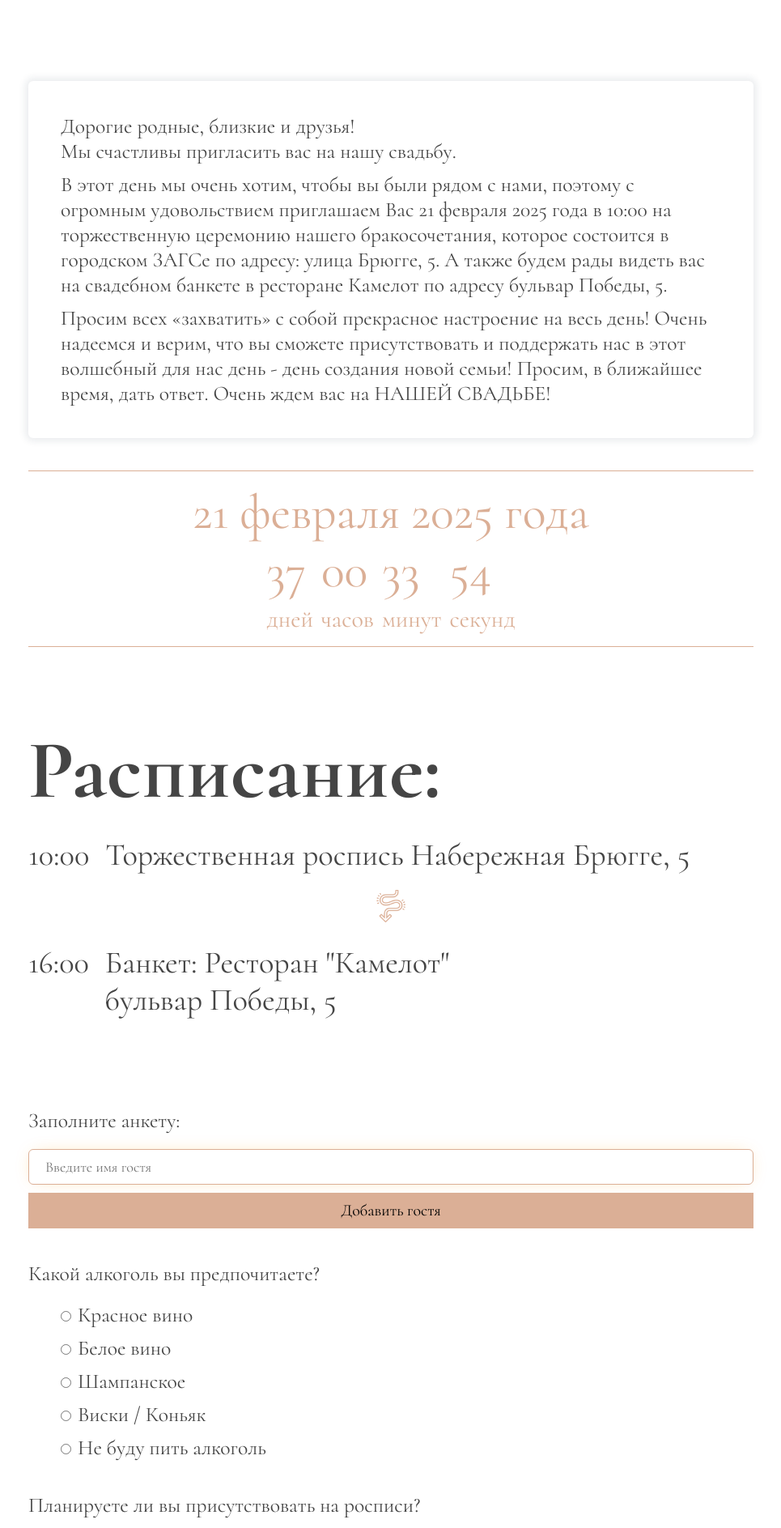
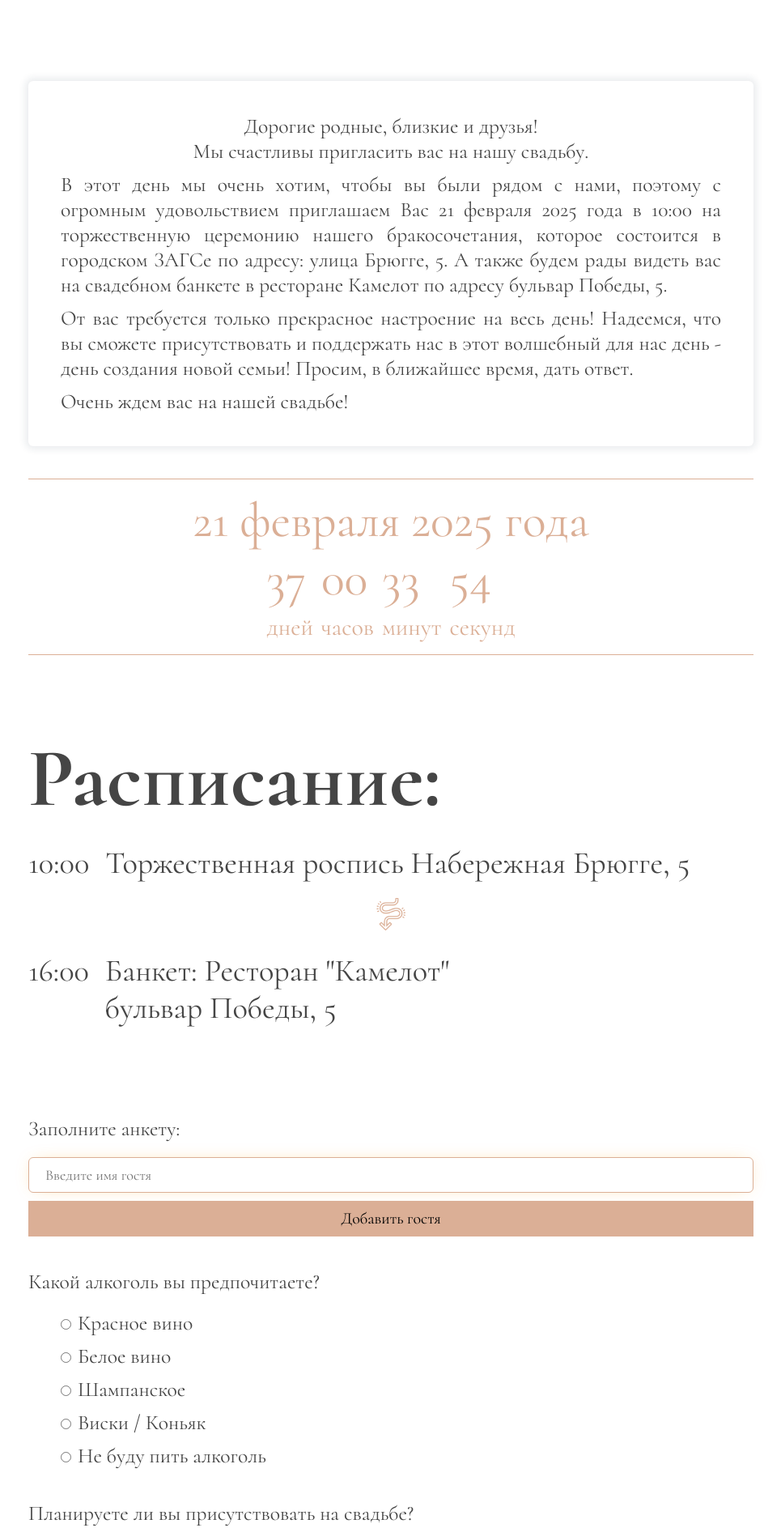
Before and after one commit to DjNekit/wedding, a Next.js app: page / in a window 1280 px wide. Shown: the part 994-2881 px from the top of the page at 81% size, without its empty margins (157-1122 px from the left). Built offline with nearby package versions, Linux system fonts and the light colour scheme.

Commit message:
правки письма

```diff
--- a/src/components/Letter/Letter.tsx
+++ b/src/components/Letter/Letter.tsx
@@ -22,8 +22,8 @@ export const Letter: FC<LetterProps> = memo(() => {
                 </h1>
                 <div className={s.shadow}>МЫ ЖЕНИМСЯ</div>
                 <div style={{ display: 'flex', justifyContent: 'center' }}>
-                    <div className={`${s.letter} ${s.p}`} style={{ marginTop: 0, display: 'grid', gap: '10px' }}>
-                        <div>
+                    <div className={`${s.letter} ${s.p}`} style={{ marginTop: 0, display: 'grid', gap: '10px', textAlign: 'justify' }}>
+                        <div style={{ textAlign: 'center' }}>
                             <p>Дорогие родные, близкие и друзья!</p>
                             <p>Мы счастливы пригласить вас на нашу свадьбу.</p>
                         </div>
@@ -39,8 +39,11 @@ export const Letter: FC<LetterProps> = memo(() => {
 
                         </div>
                         <div>
-                            Просим всех  «захватить» с собой прекрасное настроение на весь день!
-                            Очень надеемся и верим, что вы сможете присутствовать и поддержать нас в этот волшебный для нас день - день создания новой семьи! Просим, в ближайшее время,  дать ответ. Очень ждем вас на НАШЕЙ СВАДЬБЕ!
+                            От вас требуется только прекрасное настроение на весь день!
+                            Надеемся, что вы сможете присутствовать и поддержать нас в этот волшебный для нас день - день создания новой семьи! Просим, в ближайшее время,  дать ответ.
+                        </div>
+                        <div>
+                            Очень ждем вас на нашей свадьбе!
                         </div>
 
                     </div>
--- a/src/components/Poll/index.tsx
+++ b/src/components/Poll/index.tsx
@@ -146,14 +146,14 @@ export const Poll: FC = memo(() => {
                     </div>
                 </div>
                 <div>
-                    <div>Планируете ли вы присутствовать на росписи?</div>
+                    <div>Планируете ли вы присутствовать на свадьбе?</div>
                     <div className={s.block}>
                         <div className={s.option}>
                             <input
                                 type="radio"
                                 name='2'
                                 className={s.input}
-                                checked={presence === 'Да, буду и в ЗАГСе, и на банкете.'}
+                                checked={presence === 'Буду и в ЗАГСе, и на банкете.'}
                                 onChange={() => onRegisterChange('Да, буду и в ЗАГСе, и на банкете.')}
                             />
                             <div>Да, буду и в ЗАГСе, и на банкете.</div>
@@ -163,7 +163,7 @@ export const Poll: FC = memo(() => {
                                 type="radio"
                                 name='2'
                                 className={s.input}
-                                checked={presence === 'Нет, присоединюсь только на банкете.'}
+                                checked={presence === 'Присоединюсь только на банкете.'}
                                 onChange={() => onRegisterChange('Нет, присоединюсь только на банкете.')}
                             />
                             <div>Нет, присоединюсь только на банкете.</div>
```
